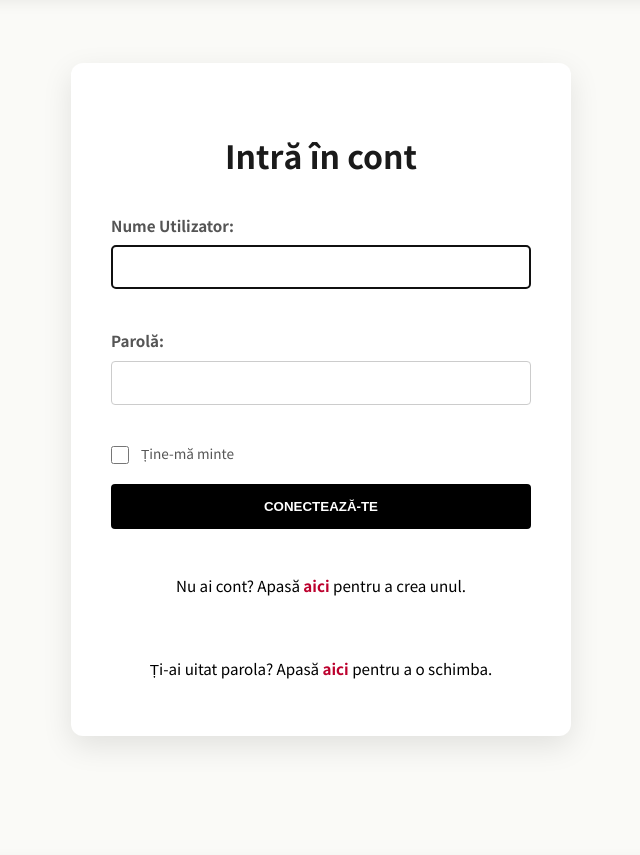
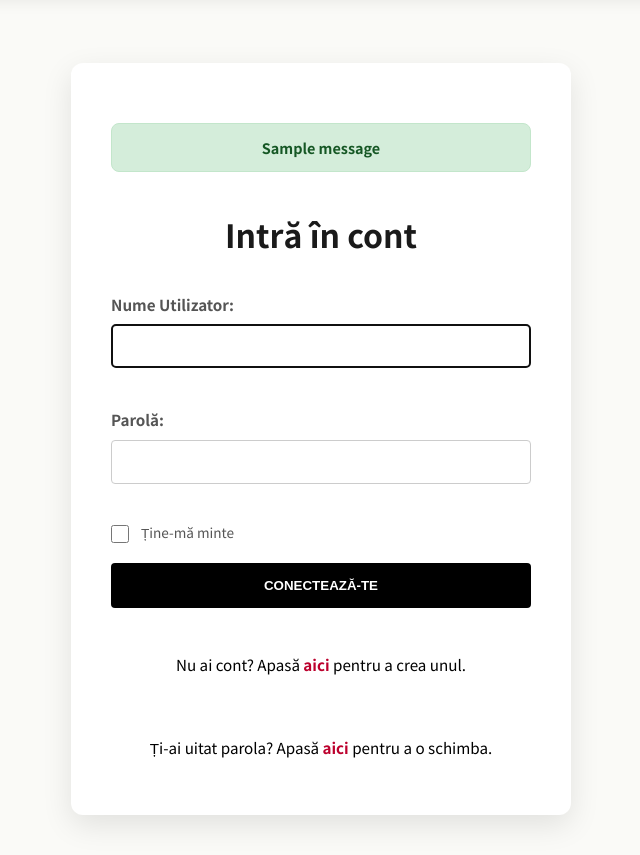
Before and after one commit to AndreiIliescu/sda-final-project, a Django app: page /conectare/ in a window 1280 px wide. Shown: the part 76-931 px from the top of the page, without its empty margins (319-959 px from the left). Run offline with Django 5.2, Linux system fonts and the light colour scheme; tables that the repository leaves empty hold one stand-in row (values such as "Sample post"); one stand-in notice (Sample message) is shown; some libraries are stand-ins or nearby versions; some web fonts are replaced.

Commit message:
Fixed an issue with pop-up messages.

```diff
--- a/restaurant_app/templates/login.html
+++ b/restaurant_app/templates/login.html
@@ -4,6 +4,16 @@
 {% block content %}
     <section class="auth-container">
         <div class="auth-form-wrapper">
+            {% if messages %}
+                <div class="messages-container">
+                    {% for message in messages %}
+                        <div class="alert alert-{{ message.tags }}">
+                            {{ message }}
+                        </div>
+                    {% endfor %}
+                </div>
+            {% endif %}
+
             <h1>Intră în cont</h1>
 
             <form method="POST" class="auth-form">
```
